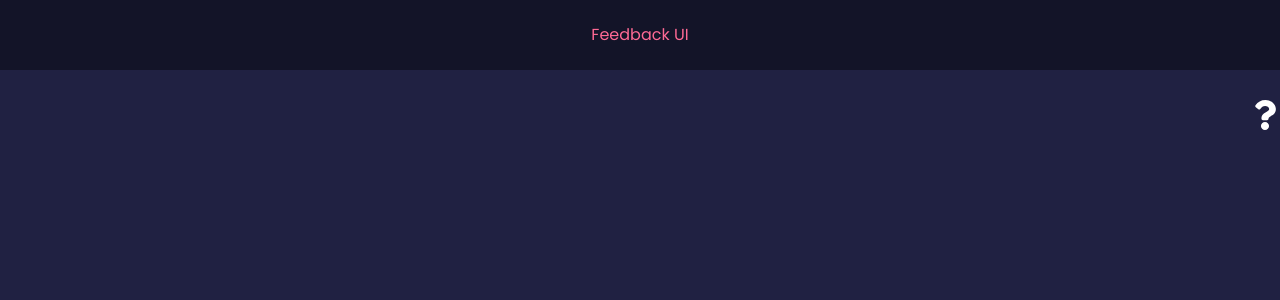
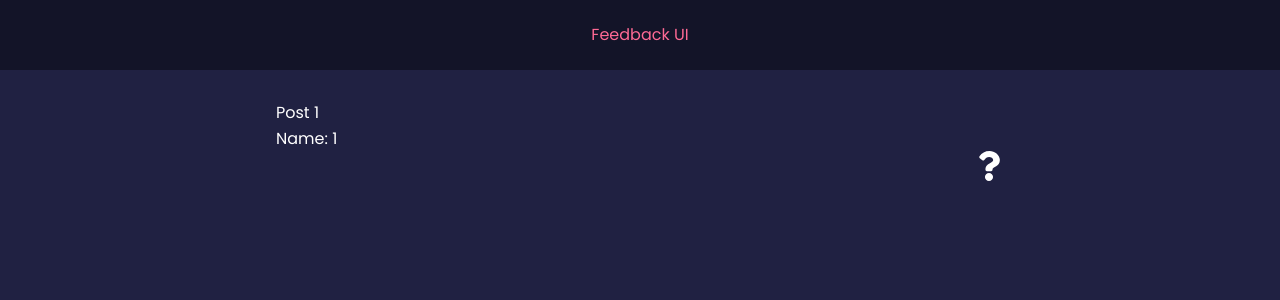
Before and after one commit to Radexman/feedback-app, a React (Create React App) app: page /post/1/1 in a window 1280 px wide. Before the commit this address had no page. Shown: the top 300 px of the page. Built offline with nearby package versions, Linux system fonts and the light colour scheme.

Commit message:
NavLink & useParams

```diff
--- a/src/App.js
+++ b/src/App.js
@@ -2,6 +2,7 @@
 import { BrowserRouter as Router, Route, Routes } from "react-router-dom";
 import { useState } from "react";
 import Header from "./components/Header";
+import Post from "./components/Post";
 import FeedbackList from "./components/FeedbackList";
 import FeedbackData from "./data/FeedbackData";
 import FeedbackStats from "./components/FeedbackStats";
@@ -44,9 +45,12 @@
           ></Route>
 
           <Route path="/about" element={<AboutPage />} />
+
+          <Route path="/post/:id/:name" element={<Post />} />
         </Routes>
+
+        <AboutIconLink />
       </div>
-      <AboutIconLink />
     </Router>
   );
 }
--- /dev/null
+++ b/src/components/Post.jsx
@@ -0,0 +1,12 @@
+import { useParams } from "react-router-dom";
+
+export default function Post() {
+  const params = useParams();
+
+  return (
+    <div>
+      <h1>Post {params.id}</h1>
+      <p>Name: {params.name}</p>
+    </div>
+  );
+}
```
